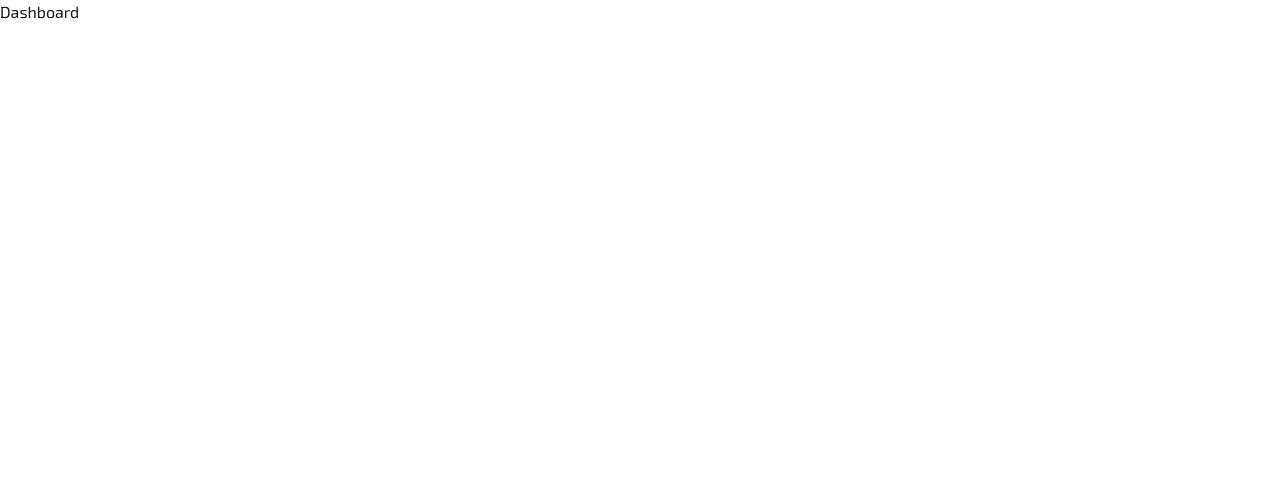
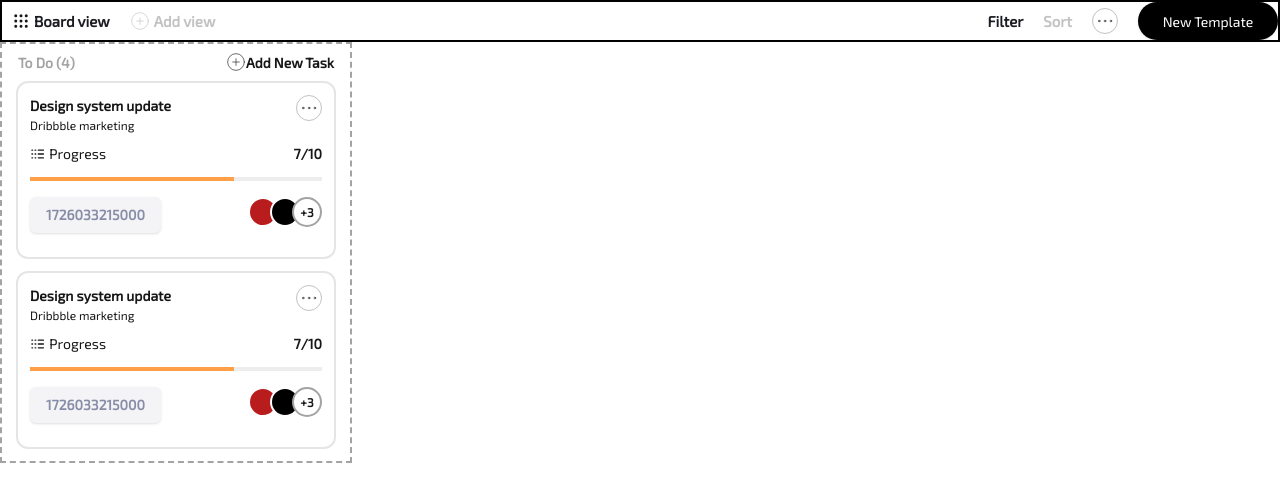
Before and after one commit to rajatweb/shopify-dashboard-frontend, a Next.js app: page /dashboard in a window 1280 px wide. Shown: the top 502 px of the page. Built offline with nearby package versions, Linux system fonts and the light colour scheme.

Commit message:
feature/Main- Card Cardwrapper

```diff
--- a/src/app/dashboard/page.tsx
+++ b/src/app/dashboard/page.tsx
@@ -1,8 +1,44 @@
 import React from 'react'
-
+import CardWrapper from '@/components/atoms/card/Card-wrapper'
+import Card from '@/components/atoms/card/Card'
+import { Button } from '@/components/ui/button'
+import { Grip, CirclePlus, Ellipsis } from 'lucide-react'
 const page = () => {
   return (
-    <div>Dashboard</div>
+    <div>
+      <nav className='flex  justify-between items-center border-2 border-black'>
+        {/* 1 */}
+        <ul className='flex ml-[10px]'>
+          <li className='flex items-center '>
+            <Grip size={18} />
+            <p className='ml-1 text-[15px] font-semibold text-[#1C1D22]'>Board view</p>
+          </li>
+          <li className='ml-[20px] flex items-center text-[12px] font-semibold text-[#c2c2c2]'>
+            <CirclePlus size={20} strokeWidth={0.75} />
+            <p className='ml-1 text-[15px] font-semibold text-[#c2c2c2]'>Add view</p>
+          </li>
+        </ul>
+        {/* 2 */}
+        <ul className='flex items-center'>
+          <li className='text-[15px] font-semibold text-[#1C1D22]'>Filter</li>
+          <li className='ml-[20px] text-[15px] font-semibold text-[#c2c2c2]'>Sort</li>
+          <li className='ml-[20px] flex justify-center items-center w-[26px] h-[26px] rounded-[50%] bg-[#ffffff] border-[.5px] border-[#c2c2c2]'><Ellipsis size={20} strokeWidth={0.75} /></li>
+          <Button className='ml-[20px] w-[140px] h-[38px] rounded-[19px] bg-black text-[#ffffff] text-[14px]'>New Template</Button>
+        </ul>
+      </nav>
+      <CardWrapper>
+        {/* nav */}
+        <nav className=' text-[14px]'>
+          <ul className='flex justify-between py-2 px-4'>
+            <li className='font-black text-[#a2a3a4]'> To Do (4)</li>
+            <li className='font-black flex'><CirclePlus size={20} strokeWidth={0.75} /> <p>Add New Task</p></li>
+          </ul>
+        </nav>
+        {/* card */}
+        <Card />
+        <Card />
+      </CardWrapper>
+    </div>
   )
 }
 
--- a/src/app/page.tsx
+++ b/src/app/page.tsx
@@ -1,103 +1,8 @@
 import Header from "@/components/atoms/header/header";
-import Image from "next/image";
 
 export default function Home() {
-  return (
-    <div className="grid grid-rows-[20px_1fr_20px] items-center justify-items-center min-h-screen p-8 pb-20 gap-16 sm:p-20 font-[family-name:var(--font-geist-sans)]">
+  return <>
       <Header />
-     <main className="flex flex-col gap-8 row-start-2 items-center sm:items-start">
-        <Image
-          className="dark:invert"
-          src="https://nextjs.org/icons/next.svg"
-          alt="Next.js logo"
-          width={180}
-          height={38}
-          priority
-        />
-        <ol className="list-inside list-decimal text-sm text-center sm:text-left font-[family-name:var(--font-geist-mono)]">
-          <li className="mb-2">
-            Get started by editing{" "}
-            <code className="bg-black/[.05] dark:bg-white/[.06] px-1 py-0.5 rounded font-semibold">
-              src/app/page.tsx
-            </code>
-            .
-          </li>
-          <li>Save and see your changes instantly.</li>
-        </ol>
-
-        <div className="flex gap-4 items-center flex-col sm:flex-row">
-          <a
-            className="rounded-full border border-solid border-transparent transition-colors flex items-center justify-center bg-foreground text-background gap-2 hover:bg-[#383838] dark:hover:bg-[#ccc] text-sm sm:text-base h-10 sm:h-12 px-4 sm:px-5"
-            href="https://vercel.com/new?utm_source=create-next-app&utm_medium=appdir-template-tw&utm_campaign=create-next-app"
-            target="_blank"
-            rel="noopener noreferrer"
-          >
-            <Image
-              className="dark:invert"
-              src="https://nextjs.org/icons/vercel.svg"
-              alt="Vercel logomark"
-              width={20}
-              height={20}
-            />
-            Deploy now
-          </a>
-          <a
-            className="rounded-full border border-solid border-black/[.08] dark:border-white/[.145] transition-colors flex items-center justify-center hover:bg-[#f2f2f2] dark:hover:bg-[#1a1a1a] hover:border-transparent text-sm sm:text-base h-10 sm:h-12 px-4 sm:px-5 sm:min-w-44"
-            href="https://nextjs.org/docs?utm_source=create-next-app&utm_medium=appdir-template-tw&utm_campaign=create-next-app"
-            target="_blank"
-            rel="noopener noreferrer"
-          >
-            Read our docs
-          </a>
-        </div>
-      </main>
-      <footer className="row-start-3 flex gap-6 flex-wrap items-center justify-center">
-        <a
-          className="flex items-center gap-2 hover:underline hover:underline-offset-4"
-          href="https://nextjs.org/learn?utm_source=create-next-app&utm_medium=appdir-template-tw&utm_campaign=create-next-app"
-          target="_blank"
-          rel="noopener noreferrer"
-        >
-          <Image
-            aria-hidden
-            src="https://nextjs.org/icons/file.svg"
-            alt="File icon"
-            width={16}
-            height={16}
-          />
-          Learn
-        </a>
-        <a
-          className="flex items-center gap-2 hover:underline hover:underline-offset-4"
-          href="https://vercel.com/templates?framework=next.js&utm_source=create-next-app&utm_medium=appdir-template-tw&utm_campaign=create-next-app"
-          target="_blank"
-          rel="noopener noreferrer"
-        >
-          <Image
-            aria-hidden
-            src="https://nextjs.org/icons/window.svg"
-            alt="Window icon"
-            width={16}
-            height={16}
-          />
-          Examples
-        </a>
-        <a
-          className="flex items-center gap-2 hover:underline hover:underline-offset-4"
-          href="https://nextjs.org?utm_source=create-next-app&utm_medium=appdir-template-tw&utm_campaign=create-next-app"
-          target="_blank"
-          rel="noopener noreferrer"
-        >
-          <Image
-            aria-hidden
-            src="https://nextjs.org/icons/globe.svg"
-            alt="Globe icon"
-            width={16}
-            height={16}
-          />
-          Go to nextjs.org →
-        </a>
-      </footer>
-    </div>
-  );
+    </>
+  ;
 }
--- /dev/null
+++ b/src/components/atoms/card/Card-wrapper.tsx
@@ -0,0 +1,17 @@
+import React from "react";
+
+interface Props {
+  children: any;
+}
+
+const CardWrapper: React.FC<Props> = ({ children }) => {
+  return (
+    <article
+      className={`border-2 border-dashed border-[#a2a3a4] w-[352px]`}
+    >
+      {children}
+    </article>
+  );
+};
+
+export default CardWrapper;
--- /dev/null
+++ b/src/components/atoms/card/Card.tsx
@@ -0,0 +1,68 @@
+import React from 'react'
+import { Button } from '../../ui/button'
+import { Ellipsis,Logs,Paperclip,MessageSquareText } from 'lucide-react'
+
+
+const Card = () => {
+  return (
+
+<div className=' w-[320px] h-[178px] border-2 rounded-[12px] mx-auto px-[12px] py-[12px] mb-3 '>
+    {/* 1 */}
+    <ul className='flex justify-between pb-2'>
+        <li>
+            <p className='text-[14px] font-black'>Design system update</p>
+            <p className='text-[12px]'>Dribbble marketing</p>
+        </li>
+        <li className='ml-[20px] flex justify-center items-center w-[26px] h-[26px] rounded-[50%] bg-[#ffffff] border-[.5px] border-[#c2c2c2]'>
+            <Ellipsis size={20} strokeWidth={0.75} />
+        </li>
+    </ul>
+    {/* 2 */}
+    <ul className='flex justify-between items-center pb-1'>
+        <li className='flex items-center w-[76px] h-[23px] '>
+            <Logs />
+            <p className='text-[14px] ml-1'>Progress</p>
+        </li>
+        <li>
+            <p className='text-[14px] font-bold '>7/10</p>
+        </li>
+
+    </ul>
+    {/* 3 */}
+    <ul className='w-[100%] bg-[#ededed] h-1 mt-2'>
+        <li className='w-[70%] bg-[#ffa048] h-1 '></li>
+    </ul>
+    {/* 4 */}
+    <ul className='flex justify-between py-4 '>
+        <Button className='bg-[#f4f4f7] text-[#878da7] font-bold'> {Date.now()} </Button>
+
+        <ul className='flex hidden'>
+            <li className='flex items-center mr-2'>
+                <MessageSquareText size={14} className='text-[#a2a3a4]' />
+                <p className='text-[10px] ml-1 font-bold text-[#a2a3a4]'>3</p>
+            </li>
+            <li className='flex items-center'>
+                <Paperclip size={14} className='text-[#a2a3a4]' />
+                <p className='text-[10px] ml-1 font-bold text-[#a2a3a4]'>3</p>
+
+            </li>
+        </ul>
+
+        <ul className='flex relative  '>
+            <li className='z-[1] bg-red-700 relative left-4 w-[30px] h-[30px] rounded-[50%] border-2 border-white'>
+            </li>
+
+            <li className='bg-black z-[2] relative left-2  w-[30px] h-[30px] rounded-[50%] border-2 border-white'>
+            </li>
+
+            <li className='bg-white z-[3]  flex justify-center items-center w-[30px] h-[30px] rounded-[50%] border-2 border-[#a2a3a4] font-bold text-[12px]'>
+            +3
+            </li>
+        </ul>
+    </ul>
+    {/* 5 */}
+</div>
+  )
+}
+
+export default Card
```
